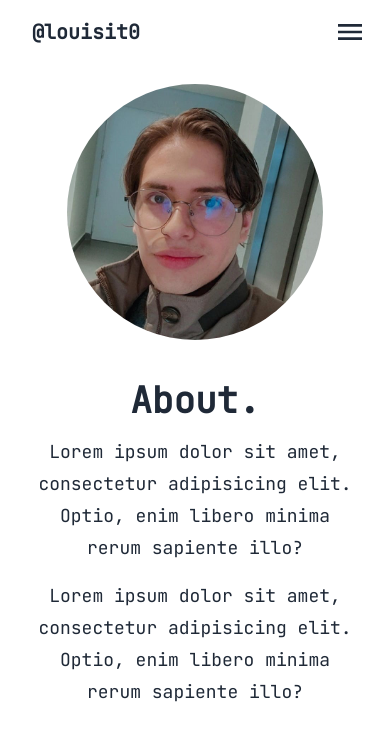
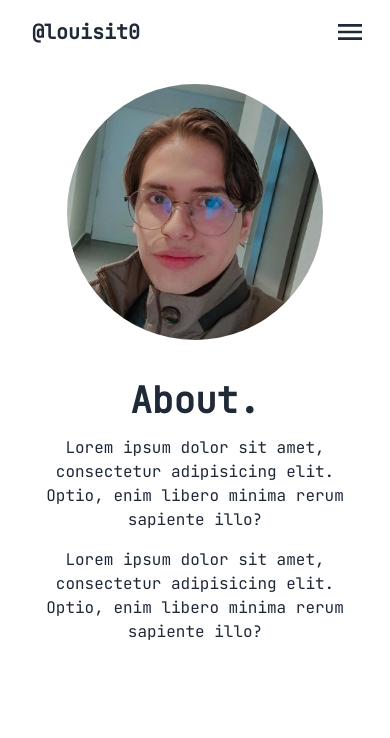
Before and after one commit to Louisit0/Portfolio, a React (Vite) app: page /about in a window 390 px wide. Shown: the top 738 px of the page. Built offline with nearby package versions, Linux system fonts and the light colour scheme.

Commit message:
update responsive

```diff
--- a/src/pages/About.jsx
+++ b/src/pages/About.jsx
@@ -13,11 +13,11 @@ const About = () => {
           <h3 className="text-4xl md:text-5xl font-extrabold lg:mb-4">
             About.
           </h3>
-          <p className="my-4 text-center text-lg leading-8 md:text-center lg:my-auto">
+          <p className="my-4 text-center md:text-lg leading-6 md:leading-8 md:text-center lg:my-auto">
             Lorem ipsum dolor sit amet, consectetur adipisicing elit. Optio,
             enim libero minima rerum sapiente illo?
           </p>
-          <p className="text-center text-lg leading-8 md:text-center lg:my-auto">
+          <p className="text-center md:text-lg leading-6 md:leading-8 md:text-center lg:my-auto">
             Lorem ipsum dolor sit amet, consectetur adipisicing elit. Optio,
             enim libero minima rerum sapiente illo?
           </p>
```
